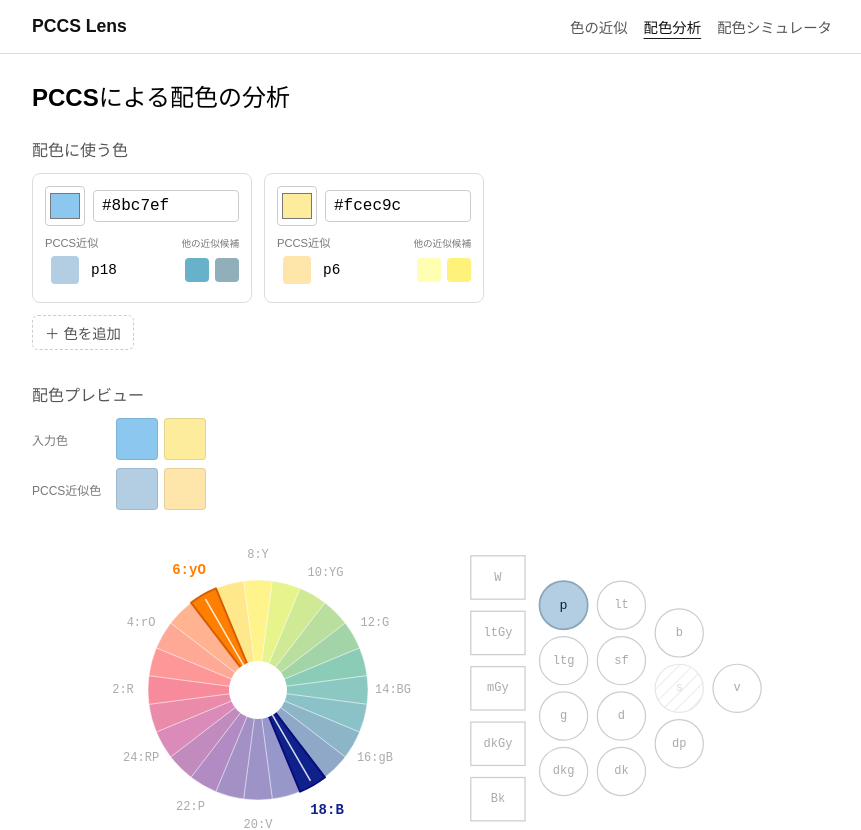
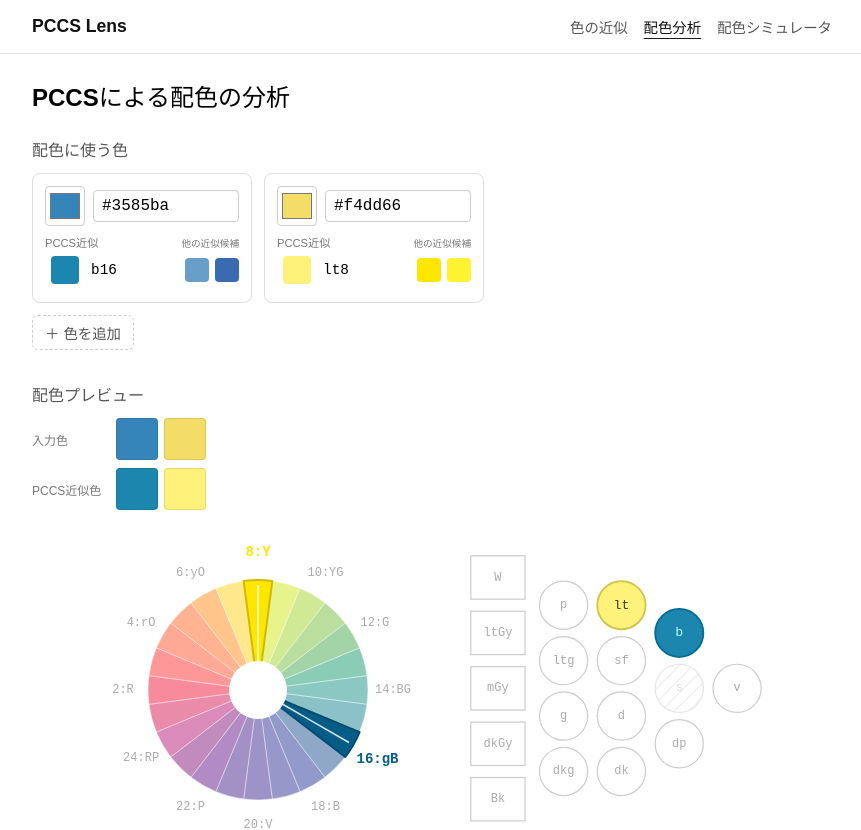
Before and after one commit to tetracalibers/pccs-lens, a SvelteKit app in the folder app/: page /analyze in a window 1280 px wide. Shown: the top 830 px of the page, without its empty margins (208-1069 px from the left). Built offline with nearby package versions, Linux system fonts and the light colour scheme; a web font is replaced by a local one.

Commit message:
配色分析ページの初期色がp,ltトーンに偏らないように完全ランダム化

```diff
--- a/app/src/routes/analyze/+page.svelte
+++ b/app/src/routes/analyze/+page.svelte
@@ -25,7 +25,7 @@
   }
 
   function randomHex(): string {
-    return randomColor({ luminosity: "light" })
+    return randomColor()
   }
 
   function makeEntry(hex: string): ColorEntry {
```
